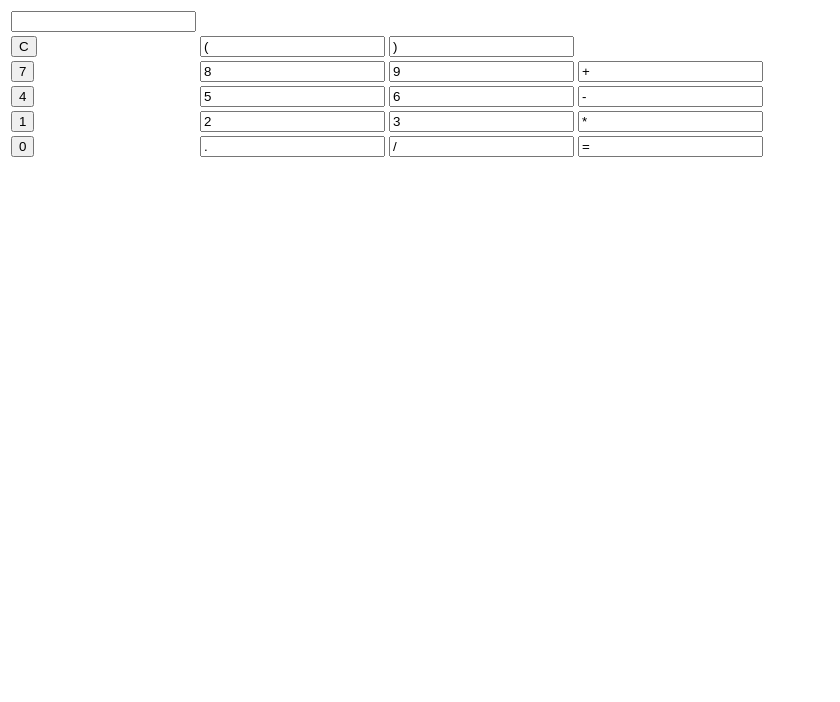
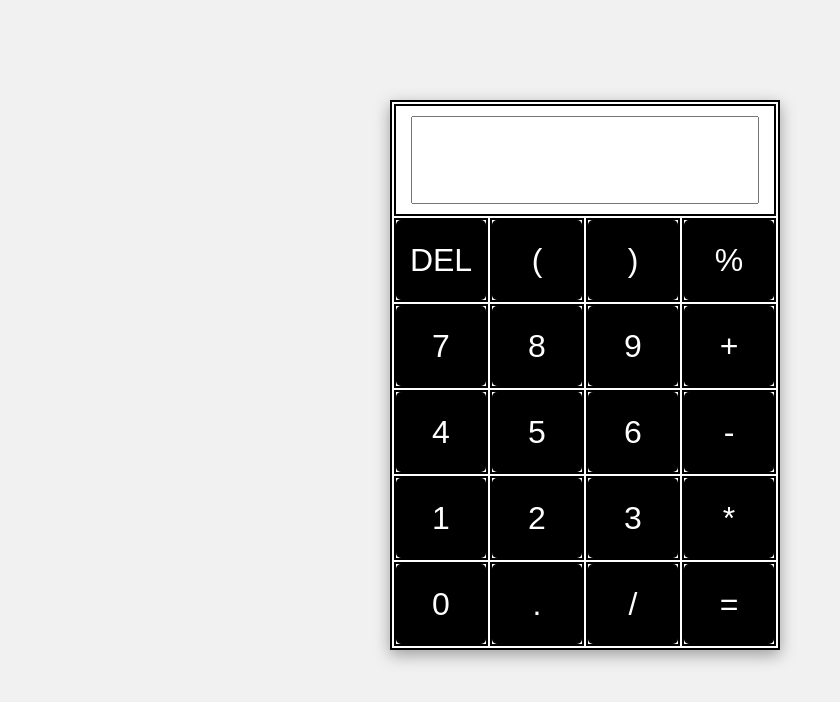
Before and after one commit to nahidhashik/calculator, a plain HTML site: page index.html in a window 1280 px wide. Shown: the whole page, without its empty margins (0-840 px from the left). Drawn offline with Linux system fonts and the light colour scheme.

Commit message:
done calculator

```diff
--- a/index.html
+++ b/index.html
@@ -19,7 +19,9 @@
 
                 <!-- first row start-->
                 <tr>
-                    <td> <input type="text" id="myResult"> </td>
+
+                    <!-- colspan means number of colum should span -->
+                    <td colspan="4"> <input type="text" id="myResult"> </td>
 
 
                 </tr>
@@ -29,9 +31,10 @@
                 <!-- second row start -->
 
                 <tr>
-                    <td><input type="button" value="C" onclick="DeleteMe()"></td>
-                    <td><input type="text" value="(" onclick="calculator()"></td>
-                    <td><input type="text" value=")" onclick="calculator()"></td>
+                    <td><input type="button" value="DEL" onclick="DeleteMe()"></td>
+                    <td><input type="button" value="(" onclick="calculator('(')"></td>
+                    <td><input type="button" value=")" onclick="calculator(')')"></td>
+                    <td><input type="button" value="%" onclick="calculator('%')"></td>
                 </tr>
 
                 <!-- second row end -->
@@ -39,10 +42,10 @@
                 <!-- third row start -->
 
                 <tr>
-                    <td><input type="button" value="7" onclick="calculator()"></td>
-                    <td><input type="text" value="8" onclick="calculator()"></td>
-                    <td><input type="text" value="9" onclick="calculator()"></td>
-                    <td><input type="text" value="+" onclick="calculator()"></td>
+                    <td><input type="button" value="7" onclick="calculator('7')"></td>
+                    <td><input type="button" value="8" onclick="calculator('8')"></td>
+                    <td><input type="button" value="9" onclick="calculator('9')"></td>
+                    <td><input type="button" value="+" onclick="calculator('+')"></td>
                 </tr>
 
                 <!-- third row end -->
@@ -50,10 +53,10 @@
                 <!-- fourth row start -->
 
                 <tr>
-                    <td><input type="button" value="4" onclick="calculator()"></td>
-                    <td><input type="text" value="5" onclick="calculator()"></td>
-                    <td><input type="text" value="6" onclick="calculator()"></td>
-                    <td><input type="text" value="-" onclick="calculator()"></td>
+                    <td><input type="button" value="4" onclick="calculator('4')"></td>
+                    <td><input type="button" value="5" onclick="calculator('5')"></td>
+                    <td><input type="button" value="6" onclick="calculator('6')"></td>
+                    <td><input type="button" value="-" onclick="calculator('-')"></td>
                 </tr>
 
                 <!-- fourth row end -->
@@ -61,10 +64,10 @@
                 <!-- fifth row start -->
 
                 <tr>
-                    <td><input type="button" value="1" onclick="calculator()"></td>
-                    <td><input type="text" value="2" onclick="calculator()"></td>
-                    <td><input type="text" value="3" onclick="calculator()"></td>
-                    <td><input type="text" value="*" onclick="calculator()"></td>
+                    <td><input type="button" value="1" onclick="calculator('1')"></td>
+                    <td><input type="button" value="2" onclick="calculator('2')"></td>
+                    <td><input type="button" value="3" onclick="calculator('3')"></td>
+                    <td><input type="button" value="*" onclick="calculator('*')"></td>
                 </tr>
 
                 <!-- fifth row end -->
@@ -72,10 +75,10 @@
                 <!-- sixth row start -->
 
                 <tr>
-                    <td><input type="button" value="0" onclick="calculator()"></td>
-                    <td><input type="text" value="." onclick="calculator()"></td>
-                    <td><input type="text" value="/" onclick="calculator()"></td>
-                    <td><input type="text" value="=" onclick="calculator()"></td>
+                    <td><input type="button" value="0" onclick="calculator('0')"></td>
+                    <td><input type="button" value="." onclick="calculator('.')"></td>
+                    <td><input type="button" value="/" onclick="calculator('/')"></td>
+                    <td><input type="button" value="=" onclick="answer()"></td>
                 </tr>
 
                 <!-- sixth row end -->
@@ -99,14 +102,33 @@
         // delete function
         function DeleteMe()
         {
+            document.getElementById('myResult').value='';
+        }
+
+        // calculation function
+        function calculator(newValue)
+        {
+
+             document.getElementById('myResult').value+=newValue;
+            // const resultShow = document.getElementById('myResult');
+            //  const newValuee= resultShow.innerText;
+            //  console.log(newValuee);
 
         }
 
-        // calculation function
-        function calculator()
-        {
+        // answer calculation
+        function answer(){
+
+          var a= document.getElementById("myResult").value;
+
+        //   eval is a built in function
+
+          var b=eval(a);
+          document.getElementById('myResult').value=b;
+
 
         }
+
     </script>
 
     <!-- java script end....................... -->
--- a/style.css
+++ b/style.css
@@ -0,0 +1,62 @@
+*{
+
+    margin: 0;
+    padding: 0;
+}
+
+body{
+
+    background-color: #f1f1f1;
+}
+
+.calculatorBody{
+
+    position:absolute;
+    top: 50%;
+    left:50%;
+    transform: translate(-50%, -50%);
+    height: 600px;
+    width: 500px;
+}
+
+table{
+
+    background-color: #fff;
+    box-shadow: rgba(0, 0, 0, 0.35) 0px 5px 15px;
+    border: 2px solid black;
+
+}
+
+td{
+
+    text-align: center;
+    color: #fff1;
+    border: 2px solid black;
+}
+
+input[type="button"]{
+
+    width: 90px;
+    height: 80px;
+    color: #fff;
+    border-radius: 5px;
+    font-size: 2rem;
+    cursor: pointer;
+    transition: 0.2 ease-in-out;
+    background-color: black;
+    border: none;
+
+}
+input[type="button"]:hover{
+
+    background-color: aquamarine;
+}
+input[type="text"]{
+
+    width: 340px;
+    height: 80px;
+    text-align: right;
+    margin: 10px;
+    padding: 2px;
+    font-size: 30px;
+}
```
